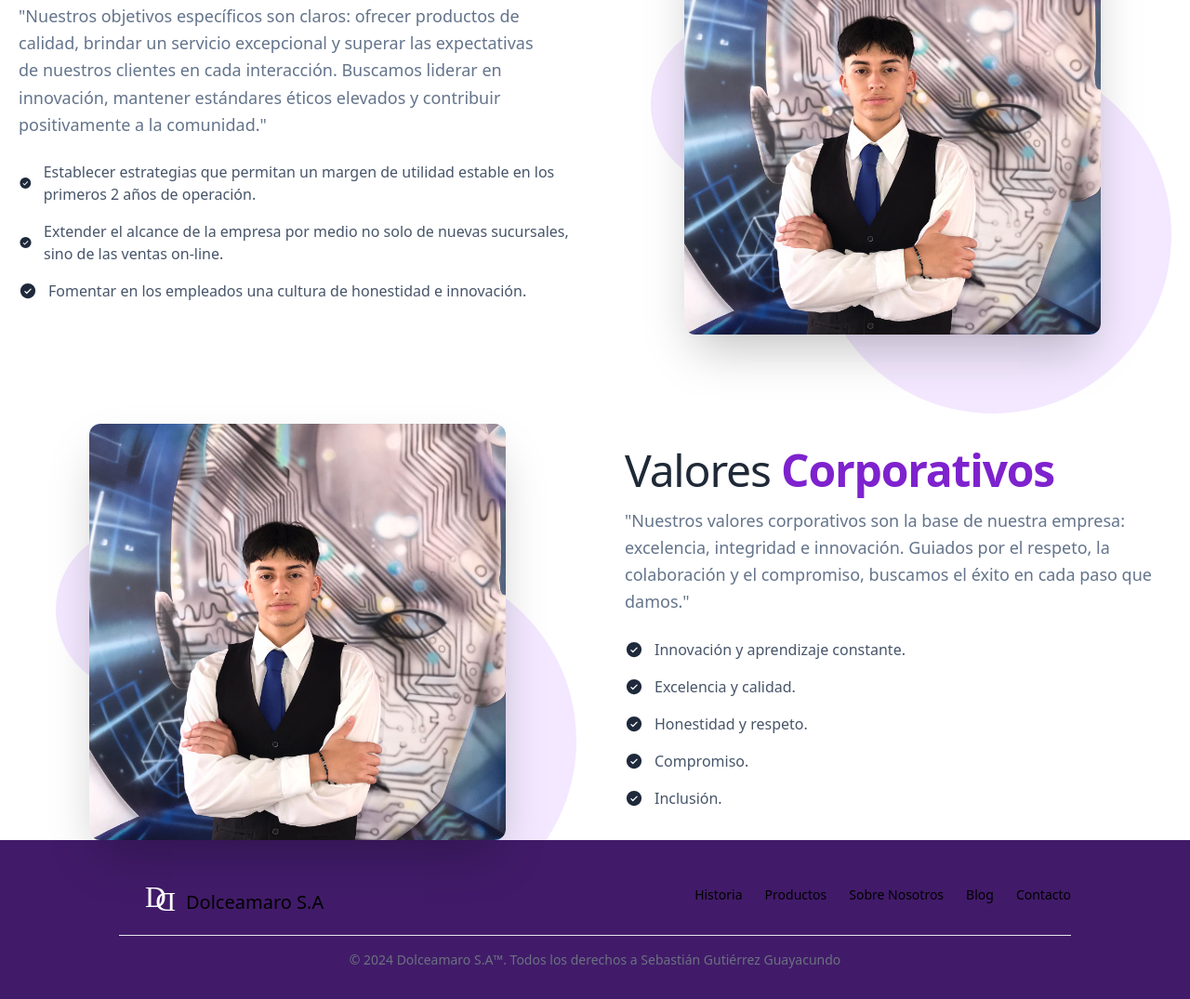
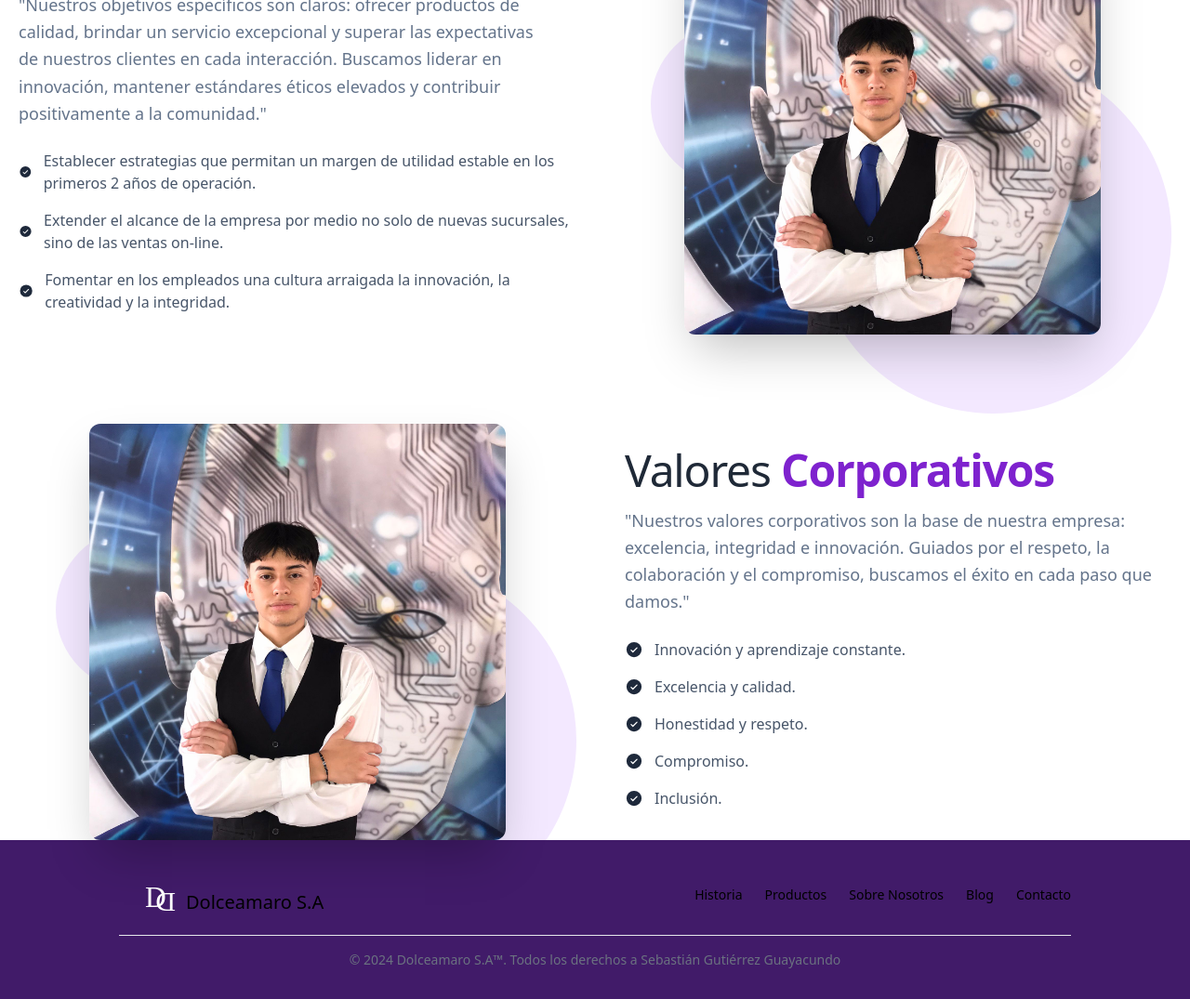
Before and after one commit to Soy-Sebas/Dolcemaro, an Astro site: page /Sobre-nosotros in a window 1280 px wide. Shown: the part 2534-3609 px from the top of the page at 93% size. Built offline with nearby package versions, Linux system fonts and the light colour scheme; Astro itself is replaced by a stand-in of ours; what tailwindcss-animated would draw is missing.

Commit message:
Arreglando styles2

```diff
--- a/src/pages/Sobre-nosotros.astro
+++ b/src/pages/Sobre-nosotros.astro
@@ -217,10 +217,10 @@ import SobreNosotrosItem from "../components/sobreNosotrosItem.astro";
                                 ></use>
                             </svg>
                             <span class="text-slate-600"
-                                >Extender el alcance de la empresa por medio no solo de nuevas sucursales, sino de
-                                las ventas on-line.
-                                </span
-                            >
+                                >Extender el alcance de la empresa por medio no
+                                solo de nuevas sucursales, sino de las ventas
+                                on-line.
+                            </span>
                         </li>
                         <li class="flex items-center gap-3 text-slate-800">
                             <svg
@@ -240,8 +240,8 @@ import SobreNosotrosItem from "../components/sobreNosotrosItem.astro";
                                 ></use>
                             </svg>
                             <span class="text-slate-600"
-                                >Fomentar en los empleados una cultura de honestidad e innovación.</span
-                            >
+                                >Fomentar en los empleados una cultura arraigada la innovación, la creatividad y la integridad.
+                            </span>
                         </li>
                     </ul>
                 </div>
```
